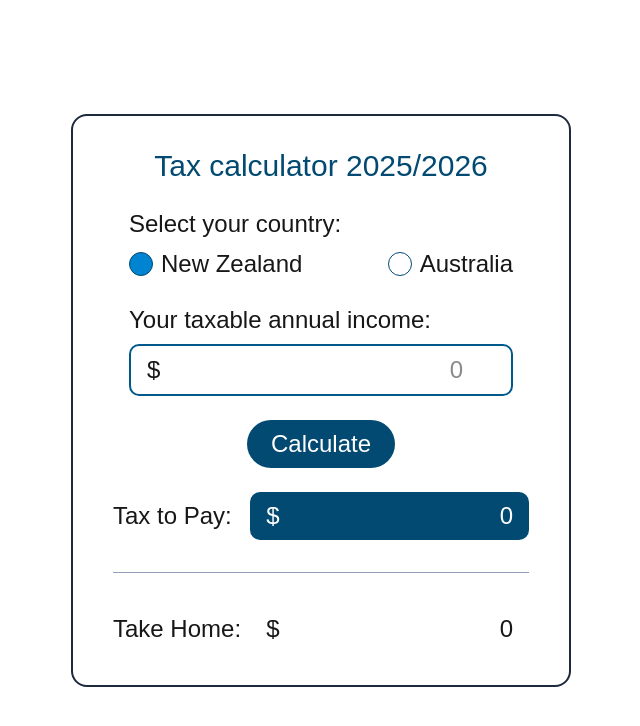
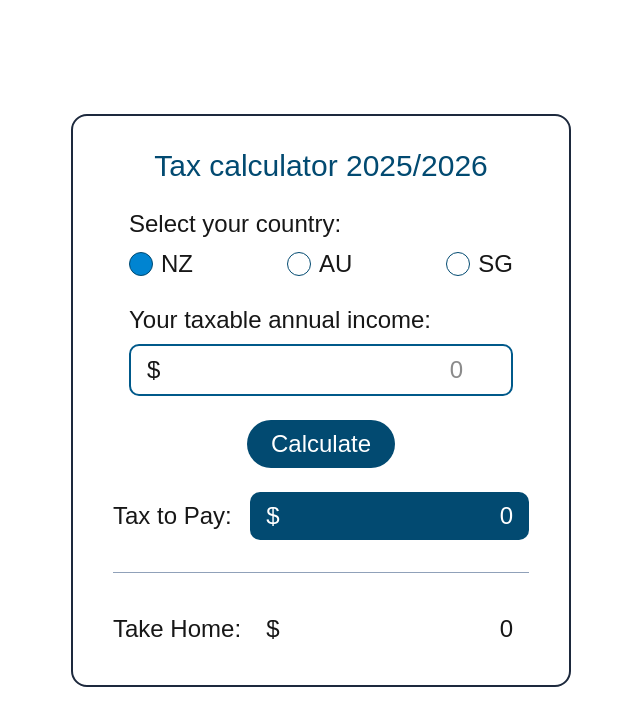
Before and after one commit to IkTom22/nz-tax-calculator, a Next.js app: page / in a window 1280 px wide. Shown: the top 726 px of the page, without its empty margins (319-959 px from the left). Built offline with nearby package versions, Linux system fonts and the light colour scheme.

Commit message:
refactor: refactored country selection function

```diff
--- a/src/components/CalculatorForm.tsx
+++ b/src/components/CalculatorForm.tsx
@@ -1,6 +1,9 @@
 'use client';
 import { useState, useEffect } from 'react';
-import { CountryCode } from '@/src/data/taxBracketsByCountries';
+import {
+  CountryCode,
+  taxBracketsByCountries,
+} from '@/src/data/taxBracketsByCountries';
 import {
   calculateTax,
   formatNumberWithCommas,
@@ -60,6 +63,18 @@ const CalculatorForm = (props: CalculatorFormProps) => {
     setTakeHome(0);
   };
 
+  const chooseCountry = (country: CountryCode) => {
+    switch (country) {
+      case 'nz':
+        return 'NZ';
+      case 'au':
+        return 'AU';
+      case 'sg':
+        return 'SG';
+      default:
+        return 'NZ';
+    }
+  };
   return (
     <div className="w-full flex flex-col gap-4">
       <form
@@ -70,12 +85,12 @@ const CalculatorForm = (props: CalculatorFormProps) => {
         <fieldset className="w-full">
           <legend>Select your country:</legend>
           <div className="flex w-full justify-between mt-2">
-            {['nz', 'au'].map((country) => (
+            {Object.keys(taxBracketsByCountries).map((country) => (
               <div className="flex gap-2 items-center" key={country}>
                 <input
                   type="radio"
                   id={`${country}-tax`}
-                  title="New Zealand"
+                  title={country}
                   name="country"
                   value={country}
                   checked={selectedCountry === country}
@@ -83,7 +98,7 @@ const CalculatorForm = (props: CalculatorFormProps) => {
                   className="appearance-none h-6 w-6 rounded-full checked:bg-sky-600 border-sky-900 border focus:ring-2 focus:ring-sky-500"
                 />
                 <label htmlFor={`${country}-tax`}>
-                  {country === 'nz' ? 'New Zealand' : 'Australia'}
+                  {chooseCountry(country as CountryCode)}
                 </label>
               </div>
             ))}
--- a/src/data/taxBracketsByCountries.ts
+++ b/src/data/taxBracketsByCountries.ts
@@ -13,5 +13,62 @@ export const taxBracketsByCountries = {
     { upto: 190000, rate: 0.37 },
     { upto: Infinity, rate: 0.45 },
   ],
+  sg: [
+    { upto: 20000, rate: 0 },
+    { upto: 30000, rate: 0.02 },
+    { upto: 40000, rate: 0.035 },
+    { upto: 80000, rate: 0.07 },
+    { upto: 120000, rate: 0.115 },
+    { upto: 160000, rate: 0.15 },
+    { upto: 200000, rate: 0.18 },
+    { upto: 240000, rate: 0.19 },
+    { upto: 280000, rate: 0.195 },
+    { upto: 320000, rate: 0.2 },
+    { upto: 500000, rate: 0.22 },
+    { upto: 1000000, rate: 0.23 },
+    { upto: Infinity, rate: 0.24 },
+  ],
 };
-export type CountryCode = 'nz' | 'au';
+export type CountryCode = 'nz' | 'au' | 'sg';
+// Taxable income band SG	National income tax rates
+// 1 to 20,000
+
+// 0%
+
+// 20,001 to 30,000
+
+// 2%
+
+// 30,001 to 40,000
+
+// 3.5%
+
+// 40,001 to 80,000
+
+// 7%
+
+// 80,001 to 120,000
+
+// 11.5%
+
+// 120,001 to 160,000
+
+// 15%
+
+// 160,001 to 200,000
+
+// 18%
+
+// 200,001 to 240,000
+
+// 19%
+
+// 240,001 to 280,000
+
+// 19.5%
+
+// 280,001 to 320,000	20%
+// 320,001 to 500,000	22%
+// 500,001 to 1,000,000	23%
+// 1,000,000 +	24%
+// zhr-dzpu-cup
```
